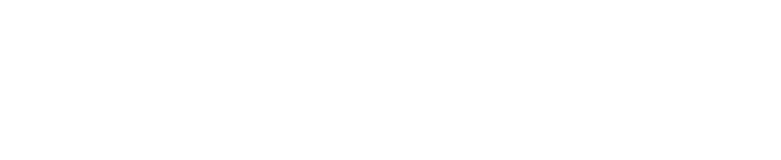
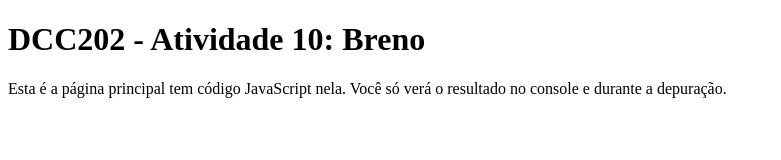
Before and after one commit to ufjf-dcc202/ufjf-dcc202-2023-3-a-atv10-C9BrenoFR, a website: page index.html in a window 1280 px wide. Shown: the whole page, without its empty margins (0-781 px from the left). Drawn offline with Linux system fonts and the light colour scheme.

Commit message:
Colocou as informções iniciais do index.html

```diff
--- a/index.html
+++ b/index.html
@@ -3,9 +3,12 @@
 <head>
     <meta charset="UTF-8">
     <meta name="viewport" content="width=device-width, initial-scale=1.0">
-    <title>DCC202 - Atividade10: Breno </title>
+    <title>DCC202 - Atividade 10: Breno</title>
 </head>
 <body>
-
+    <main>
+        <h1>DCC202 - Atividade 10: Breno</h1>
+        <p>Esta é a página principal tem código JavaScript nela. Você só verá o resultado no console e durante a depuração.</p>
+    </main>
 </body>
 </html>
```
